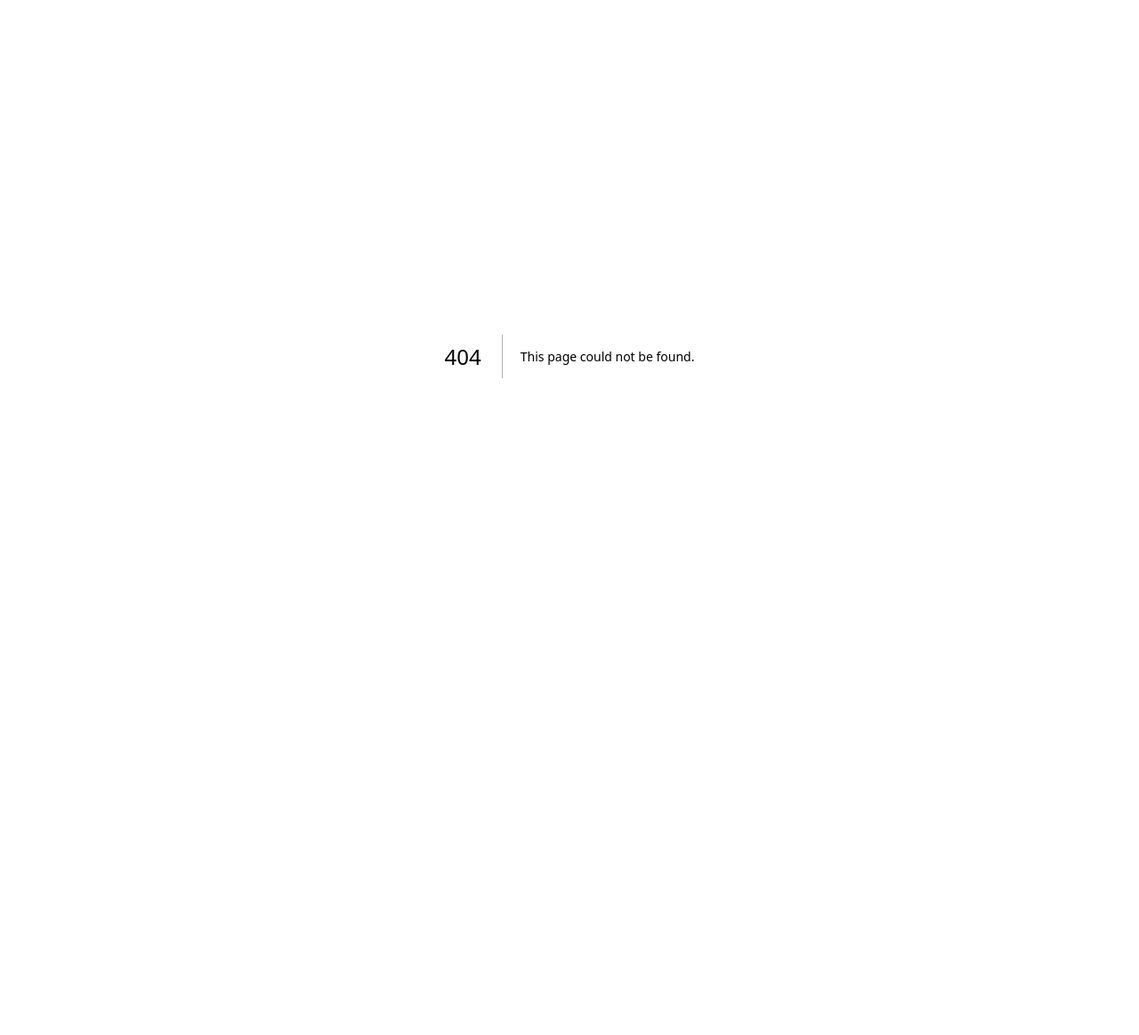
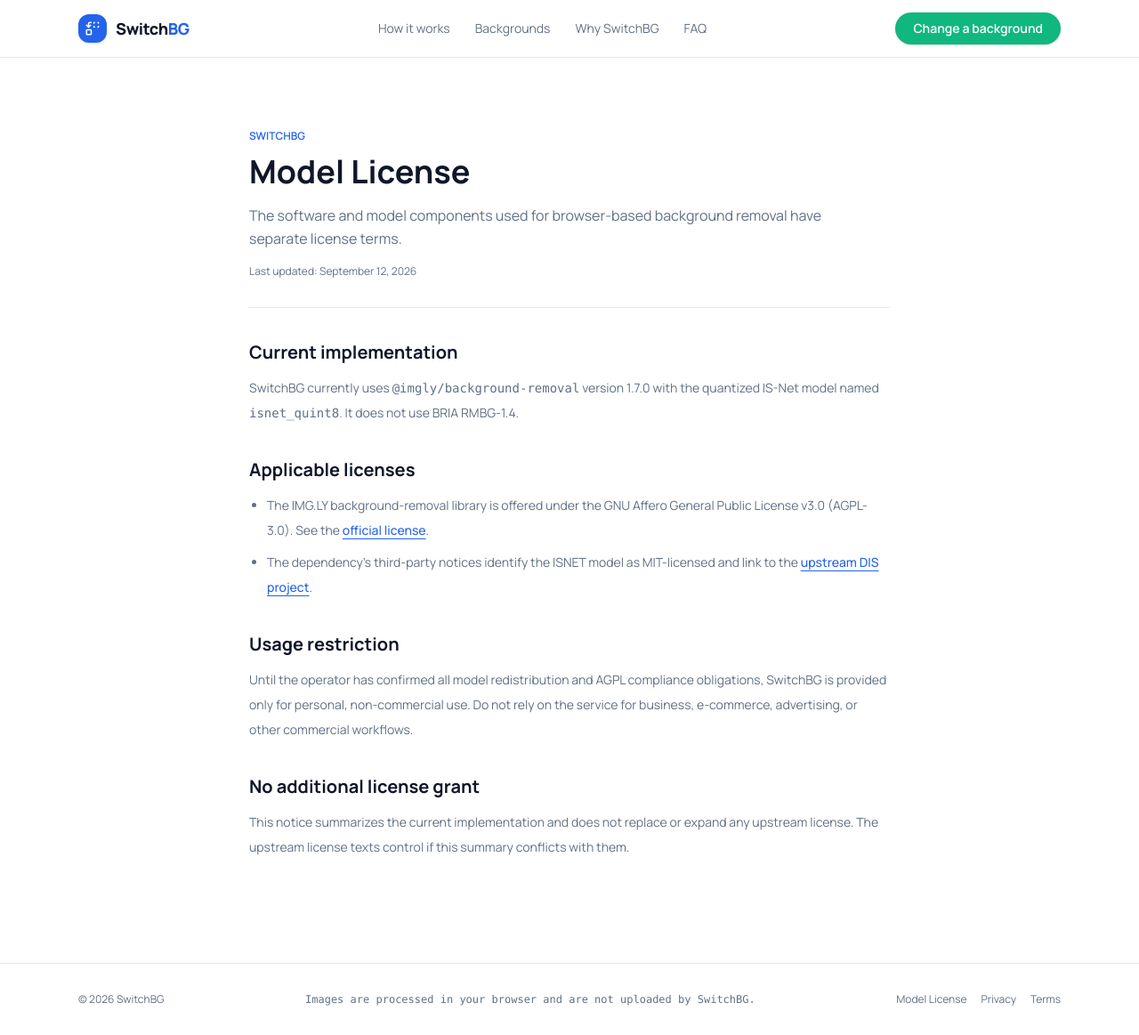
Before and after one commit to dpeng575/rmbg, a Next.js app: page /model-license in a window 1280 px wide. Before the commit this address had no page. Shown: the whole page at 89% size. Before the commit the page ends 800 px from the top, so only its background shows below. Built offline with nearby package versions, Linux system fonts and the light colour scheme.

Commit message:
fix: clarify model license and privacy claims
Co-authored-by: multica-agent <github@multica.ai>

```diff
--- /dev/null
+++ b/src/app/(legal)/layout.tsx
@@ -0,0 +1,12 @@
+import { SiteFooter } from "@/components/site/SiteFooter";
+import { SiteHeader } from "@/components/site/SiteHeader";
+
+export default function LegalLayout({ children }: LayoutProps<"/">) {
+  return (
+    <>
+      <SiteHeader />
+      <main className="flex-1">{children}</main>
+      <SiteFooter />
+    </>
+  );
+}
--- /dev/null
+++ b/src/app/(legal)/model-license/page.tsx
@@ -0,0 +1,61 @@
+import type { Metadata } from "next";
+import { LegalDocument } from "@/components/site/LegalDocument";
+
+export const metadata: Metadata = {
+  title: "Model License | SwitchBG",
+  description: "AI model and software license information for SwitchBG.",
+  alternates: { canonical: "/model-license" },
+};
+
+export default function ModelLicensePage() {
+  return (
+    <LegalDocument
+      title="Model License"
+      summary="The software and model components used for browser-based background removal have separate license terms."
+    >
+      <section>
+        <h2>Current implementation</h2>
+        <p>
+          SwitchBG currently uses <code>@imgly/background-removal</code> version
+          1.7.0 with the quantized IS-Net model named <code>isnet_quint8</code>.
+          It does not use BRIA RMBG-1.4.
+        </p>
+      </section>
+      <section>
+        <h2>Applicable licenses</h2>
+        <ul className="space-y-2">
+          <li>
+            The IMG.LY background-removal library is offered under the GNU
+            Affero General Public License v3.0 (AGPL-3.0). See the{" "}
+            <a href="https://github.com/imgly/background-removal-js/blob/main/LICENSE.md">
+              official license
+            </a>
+            .
+          </li>
+          <li>
+            The dependency&apos;s third-party notices identify the ISNET model as
+            MIT-licensed and link to the{" "}
+            <a href="https://github.com/xuebinqin/DIS">upstream DIS project</a>.
+          </li>
+        </ul>
+      </section>
+      <section>
+        <h2>Usage restriction</h2>
+        <p>
+          Until the operator has confirmed all model redistribution and AGPL
+          compliance obligations, SwitchBG is provided only for personal,
+          non-commercial use. Do not rely on the service for business,
+          e-commerce, advertising, or other commercial workflows.
+        </p>
+      </section>
+      <section>
+        <h2>No additional license grant</h2>
+        <p>
+          This notice summarizes the current implementation and does not replace
+          or expand any upstream license. The upstream license texts control if
+          this summary conflicts with them.
+        </p>
+      </section>
+    </LegalDocument>
+  );
+}
--- /dev/null
+++ b/src/app/(legal)/privacy/page.tsx
@@ -0,0 +1,54 @@
+import type { Metadata } from "next";
+import { LegalDocument } from "@/components/site/LegalDocument";
+
+export const metadata: Metadata = {
+  title: "Privacy | SwitchBG",
+  description: "How SwitchBG handles images and basic website request data.",
+  alternates: { canonical: "/privacy" },
+};
+
+export default function PrivacyPage() {
+  return (
+    <LegalDocument
+      title="Privacy"
+      summary="SwitchBG processes selected images in your browser. The image file is not uploaded to SwitchBG servers."
+    >
+      <section>
+        <h2>Image processing</h2>
+        <p>
+          Your browser reads the image you select, runs background removal, and
+          creates the result on your device. SwitchBG does not send the selected
+          image file or generated result to its servers.
+        </p>
+      </section>
+      <section>
+        <h2>Network requests</h2>
+        <p>
+          SwitchBG is not a fully offline application. Your browser connects to
+          the site to load the page, sample images, and AI model and runtime
+          files. First use may download about 76 MB of those AI resources;
+          browser caching can reduce later downloads.
+        </p>
+      </section>
+      <section>
+        <h2>Logs and analytics</h2>
+        <p>
+          SwitchBG currently includes no analytics or advertising scripts.
+          Hosting and delivery providers may still process standard request
+          data such as IP address, user agent, requested URL, timestamps, and
+          error information for security and reliable delivery. We therefore do
+          not claim that using the website creates zero data.
+        </p>
+      </section>
+      <section>
+        <h2>Data on your device</h2>
+        <p>
+          Browsers may cache the app and AI resources. Image previews use
+          temporary browser memory, and downloaded results remain wherever you
+          choose to save them. You can clear cached site data through your
+          browser settings.
+        </p>
+      </section>
+    </LegalDocument>
+  );
+}
--- /dev/null
+++ b/src/app/(legal)/terms/page.tsx
@@ -0,0 +1,57 @@
+import type { Metadata } from "next";
+import { LegalDocument } from "@/components/site/LegalDocument";
+
+export const metadata: Metadata = {
+  title: "Terms | SwitchBG",
+  description: "Terms governing use of the SwitchBG browser tool.",
+  alternates: { canonical: "/terms" },
+};
+
+export default function TermsPage() {
+  return (
+    <LegalDocument
+      title="Terms"
+      summary="These terms govern your use of the SwitchBG website and browser-based image tool."
+    >
+      <section>
+        <h2>Permitted use</h2>
+        <p>
+          SwitchBG is currently provided for personal, non-commercial use only.
+          Commercial use is not authorized unless the operator confirms an
+          appropriate license in writing.
+        </p>
+      </section>
+      <section>
+        <h2>Your content</h2>
+        <p>
+          You retain your rights in images and results. You are responsible for
+          having permission to use each image and for complying with privacy,
+          copyright, publicity, and other applicable laws. Do not use SwitchBG
+          for unlawful, harmful, or rights-infringing content.
+        </p>
+      </section>
+      <section>
+        <h2>Service availability</h2>
+        <p>
+          The service is provided as available, without guarantees of accuracy,
+          uninterrupted access, fitness for a particular purpose, or preservation
+          of results. Keep your own copy of any image you need.
+        </p>
+      </section>
+      <section>
+        <h2>Third-party components</h2>
+        <p>
+          Open-source software and model components remain subject to their own
+          licenses. Review the Model License page before using the service.
+        </p>
+      </section>
+      <section>
+        <h2>Changes</h2>
+        <p>
+          The service and these terms may change. The date at the top identifies
+          the current published version.
+        </p>
+      </section>
+    </LegalDocument>
+  );
+}
--- a/src/app/page.tsx
+++ b/src/app/page.tsx
@@ -128,13 +128,13 @@
         <section className="py-16 sm:py-20">
           <div className="mx-auto max-w-3xl px-4 sm:px-6">
             <h2 className="text-2xl font-bold tracking-tight sm:text-3xl">
-              A free photo background replacer for every use case
+              A free photo background replacer for everyday edits
             </h2>
             <p className="mt-4 leading-relaxed text-muted-foreground">
-              Whether you&apos;re preparing product photos for Amazon, Shopify
-              or Etsy, swapping a portrait for social media, or just cleaning
-              up a picture for a presentation — SwitchBG handles it in one
-              step.
+              Whether you&apos;re updating a profile photo, making a family
+              collage, or cleaning up a picture for a school project —
+              SwitchBG handles it in one step. The current service is intended
+              for personal, non-commercial use.
             </p>
           </div>
         </section>
@@ -145,8 +145,8 @@
               Pick a background, or keep it transparent
             </h2>
             <p className="mt-4 leading-relaxed text-muted-foreground">
-              Choose from hundreds of backgrounds sorted by person, product and
-              car — or export a transparent PNG if you want to add your own.
+              Choose from backgrounds for people, objects and vehicles — or
+              export a transparent PNG if you want to add your own.
             </p>
           </div>
         </section>
--- /dev/null
+++ b/src/components/site/LegalDocument.tsx
@@ -0,0 +1,29 @@
+import type { ReactNode } from "react";
+
+export function LegalDocument({
+  title,
+  summary,
+  children,
+}: {
+  title: string;
+  summary: string;
+  children: ReactNode;
+}) {
+  return (
+    <article className="mx-auto w-full max-w-3xl px-4 py-14 sm:px-6 sm:py-20">
+      <header className="border-b border-border pb-8">
+        <p className="text-xs font-semibold uppercase text-primary">SwitchBG</p>
+        <h1 className="mt-3 text-3xl font-bold sm:text-4xl">{title}</h1>
+        <p className="mt-4 max-w-2xl leading-relaxed text-muted-foreground">
+          {summary}
+        </p>
+        <p className="mt-4 text-xs text-muted-foreground">
+          Last updated: September 12, 2026
+        </p>
+      </header>
+      <div className="space-y-9 py-9 text-sm leading-7 text-muted-foreground [&_a]:font-medium [&_a]:text-primary [&_a]:underline [&_a]:underline-offset-4 [&_h2]:mb-3 [&_h2]:text-xl [&_h2]:font-bold [&_h2]:text-foreground [&_li]:ml-5 [&_li]:list-disc">
+        {children}
+      </div>
+    </article>
+  );
+}
--- a/src/components/site/SiteFooter.tsx
+++ b/src/components/site/SiteFooter.tsx
@@ -1,9 +1,26 @@
+import Link from "next/link";
+
+const LEGAL_LINKS = [
+  { label: "Model License", href: "/model-license" },
+  { label: "Privacy", href: "/privacy" },
+  { label: "Terms", href: "/terms" },
+];
+
 export function SiteFooter() {
   return (
     <footer className="border-t border-border">
-      <div className="mx-auto flex max-w-6xl flex-col items-center justify-between gap-3 px-4 py-8 text-xs text-muted-foreground sm:flex-row sm:px-6">
+      <div className="mx-auto flex max-w-6xl flex-col items-center justify-between gap-4 px-4 py-8 text-center text-xs text-muted-foreground sm:flex-row sm:px-6 sm:text-left">
         <p>© 2026 SwitchBG</p>
-        <p className="font-mono">Your photos are processed locally in your browser.</p>
+        <p className="font-mono">
+          Images are processed in your browser and are not uploaded by SwitchBG.
+        </p>
+        <nav className="flex flex-wrap justify-center gap-x-4 gap-y-2" aria-label="Legal">
+          {LEGAL_LINKS.map((link) => (
+            <Link key={link.href} href={link.href} className="hover:text-foreground">
+              {link.label}
+            </Link>
+          ))}
+        </nav>
       </div>
     </footer>
   );
--- a/src/components/site/SiteHeader.tsx
+++ b/src/components/site/SiteHeader.tsx
@@ -2,10 +2,10 @@
 import { Replace } from "lucide-react";
 
 const NAV = [
-  { label: "How it works", href: "#how" },
-  { label: "Backgrounds", href: "#backgrounds" },
-  { label: "Why SwitchBG", href: "#why" },
-  { label: "FAQ", href: "#faq" },
+  { label: "How it works", href: "/#how" },
+  { label: "Backgrounds", href: "/#backgrounds" },
+  { label: "Why SwitchBG", href: "/#why" },
+  { label: "FAQ", href: "/#faq" },
 ];
 
 export function SiteHeader() {
@@ -23,18 +23,18 @@
 
         <nav className="hidden items-center gap-7 text-sm text-muted-foreground md:flex" aria-label="Main">
           {NAV.map((item) => (
-            <a key={item.href} href={item.href} className="transition-colors hover:text-foreground">
+            <Link key={item.href} href={item.href} className="transition-colors hover:text-foreground">
               {item.label}
-            </a>
+            </Link>
           ))}
         </nav>
 
-        <a
-          href="#tool"
+        <Link
+          href="/#tool"
           className="rounded-full bg-accent px-5 py-2 text-sm font-semibold text-accent-foreground shadow-sm transition-transform duration-150 hover:scale-[1.03] active:scale-[0.98]"
         >
           Change a background
-        </a>
+        </Link>
       </div>
     </header>
   );
--- a/src/components/tool/BackgroundStudio.tsx
+++ b/src/components/tool/BackgroundStudio.tsx
@@ -420,7 +420,8 @@
                 </p>
                 <p className="mt-6 flex items-center justify-center gap-1.5 text-xs text-muted-foreground/80">
                   <FileImage className="size-3.5" />
-                  JPG · PNG · WebP, up to 22 MB — processed locally, never uploaded
+                  JPG · PNG · WebP, up to 22 MB — processed in your browser,
+                  not uploaded by SwitchBG
                 </p>
                 <div className="mt-6">
                   <p className="text-xs text-muted-foreground/80">
@@ -669,9 +670,9 @@
             </p>
             <Progress value={pct} className="mt-4 h-2" />
             <p className="mt-4 text-xs leading-relaxed text-muted-foreground">
-              The first run downloads a ~50 MB model (cached afterwards). The
-              AI then runs locally in your browser — your photo never leaves
-              this device.
+              The first run may download about 76 MB of AI model and runtime
+              files, which browsers normally cache. Image processing then runs
+              in your browser; the image file is not uploaded by SwitchBG.
             </p>
           </>
         ) : (
--- a/src/content/seo.ts
+++ b/src/content/seo.ts
@@ -13,8 +13,8 @@
     a: "Upload your photo, wait a few seconds while the AI cuts out the subject, pick a new background from the library, and download the result. Everything runs in your browser — nothing to install.",
   },
   {
-    q: "Can I use SwitchBG as a photo background replacer for product photos?",
-    a: "Yes. SwitchBG works well for product photos destined for Amazon, Shopify or Etsy, and exports at your image's original resolution.",
+    q: "Does SwitchBG upload my photo?",
+    a: "No. SwitchBG processes the image in your browser and does not upload the image file to our servers. The app and its AI model still need an internet connection to load, especially on first use.",
   },
   {
     q: "Is there a change bg photo tool that works on mobile?",
@@ -26,11 +26,11 @@
   },
   {
     q: "Do I need an app to change background photo?",
-    a: "No. SwitchBG is a web-based tool that runs entirely in your browser — on desktop and mobile alike.",
+    a: "No. SwitchBG is a web-based tool that processes images in your browser on desktop and mobile. An internet connection is still required to load the app and any model files that are not already cached.",
   },
   {
     q: "What should I use if I need a remove.bg replacement?",
-    a: "SwitchBG is a free alternative for changing or removing photo backgrounds: unlimited use, no signup, and no watermark, with everything processed privately in your own browser.",
+    a: "SwitchBG is a free alternative for personal, non-commercial background edits: no signup and no watermark. Image files are processed in your browser and are not uploaded by SwitchBG.",
   },
 ];
 
@@ -39,5 +39,5 @@
   "Free and unlimited — no credits, no daily cap",
   "No signup, no email — just upload and go",
   "No watermark, HD output — your image keeps its original resolution",
-  "Your images stay yours — we don't use them for anything else",
+  "Your image file is processed in your browser — SwitchBG does not upload it",
 ];
```
Also changed, not shown: 1 other file (tests, documents, lock files or other folders).
